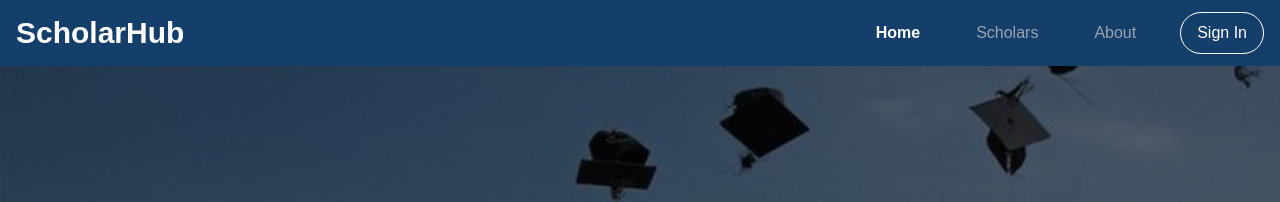
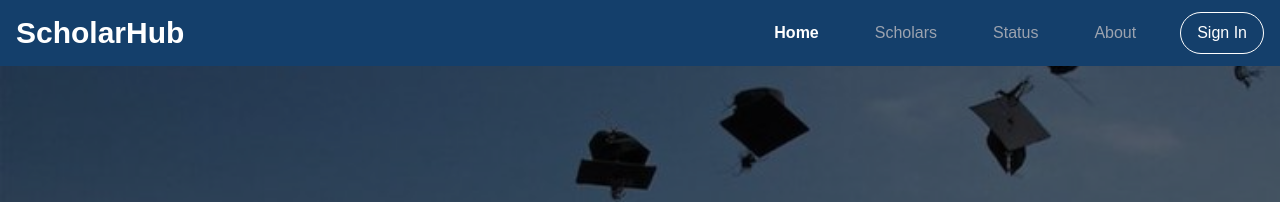
Before and after one commit to farahsbrina29/proyeksisfor_rekweb, a Next.js app: page / in a window 1280 px wide. Shown: the top 202 px of the page. Built offline with nearby package versions, Linux system fonts and the light colour scheme; no server answers.

Commit message:
Update : navbar add status

```diff
--- a/components/Navbar.tsx
+++ b/components/Navbar.tsx
@@ -81,6 +81,16 @@ export default function Navbar() {
               Scholars
             </Link>
             <Link
+              href="/status"
+              className={`px-3 py-1 ${
+                pathname === "/status"
+                  ? "text-white font-bold"
+                  : "text-gray-400 hover:text-gray-200"
+              }`}
+            >
+              Status
+            </Link>
+            <Link
               href="/about"
               className={`px-3 py-1 ${
                 pathname === "/about"
```
